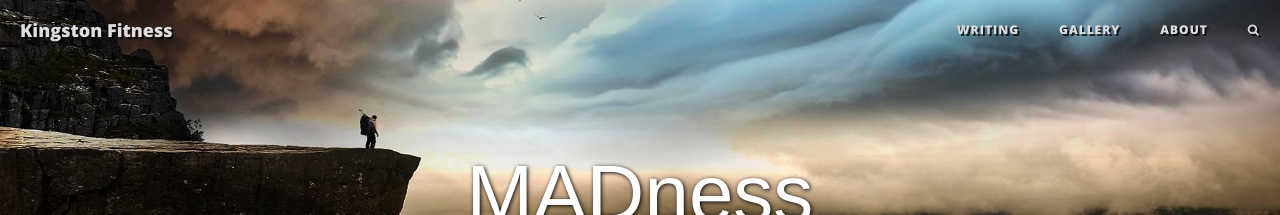
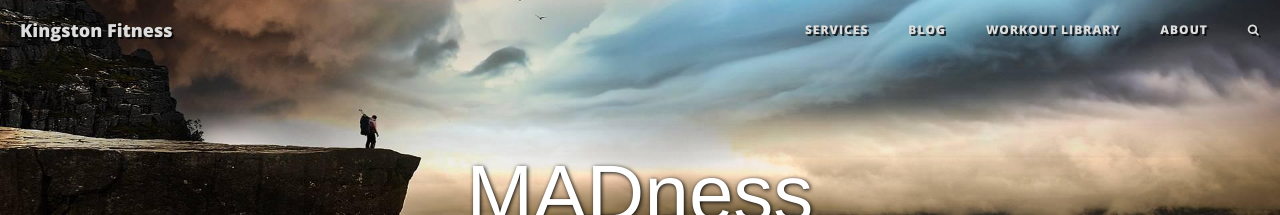
Before and after one commit to KingstonFitness/kingstonfitness.github.io, a Jekyll site: the page built from pages/index.html, in a window 1280 px wide. Shown: the top 215 px of the page. Built offline with Jekyll 4.4.1, drawn with Linux system fonts in a browser that asks for light colours; nearby versions of some CDN libraries.

Commit message:
navbar update

```diff
--- a/_includes/nav.html
+++ b/_includes/nav.html
@@ -14,10 +14,13 @@
             <ul class="nav navbar-nav navbar-right" style="text-shadow: 2px 2px rgba(0, 0, 0, 0.75);">
 
 <li>
-                    <a href="{{ root_url }}/writing/">WRITING</a>
+                    <a href="{{ root_url }}/services/">SERVICES</a>
                 </li>
 <li>
-                    <a href="{{ root_url }}/gallery/">GALLERY</a>
+                    <a href="{{ root_url }}/blog/">BLOG</a>
+                </li>
+<li>
+                    <a href="{{ root_url }}/gallery/">Workout Library</a>
                 </li>
 <li>
                     <a href="{{ root_url }}/about/">ABOUT</a>
```
